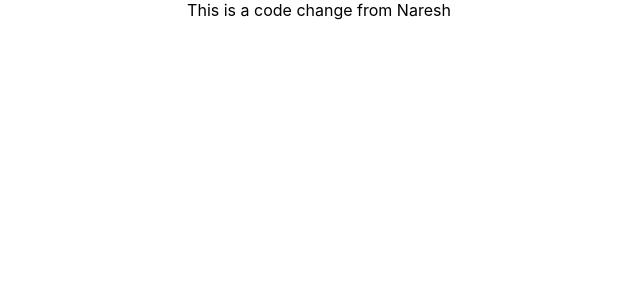
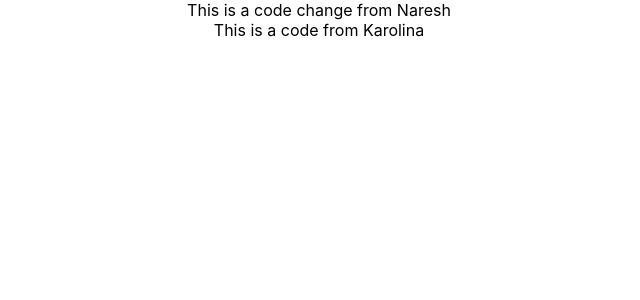
Before and after one commit to TJlarry/Demo-CICD, a React (Create React App) app: page / in a window 1280 px wide. Shown: the top 300 px of the page, without its empty margins (321-961 px from the left). Built offline with nearby package versions, Linux system fonts and the light colour scheme.

Commit message:
Code added by Karolina

```diff
--- a/src/App.js
+++ b/src/App.js
@@ -5,6 +5,7 @@ function App() {
   return (
     <div className="App">
       <div> This is a code change from Naresh</div>
+      <div> This is a code from Karolina</div>
     </div>
   );
 }
```
